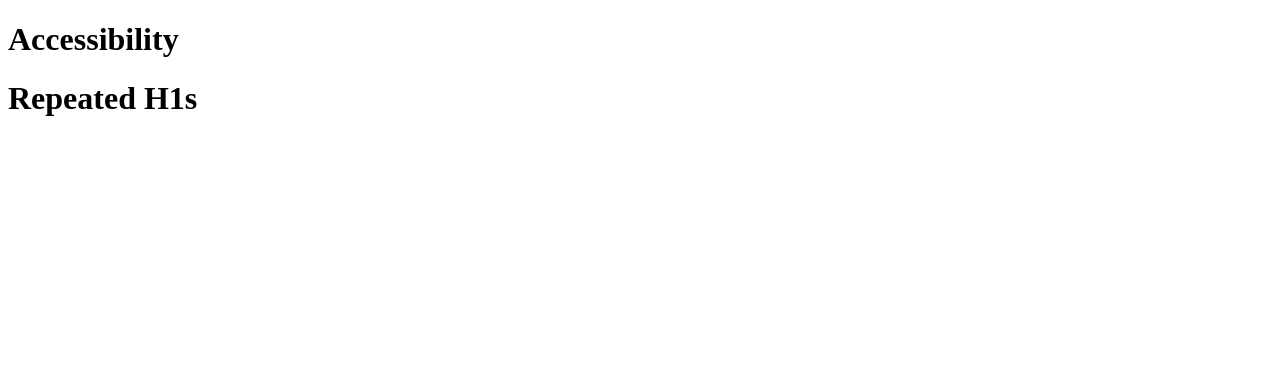
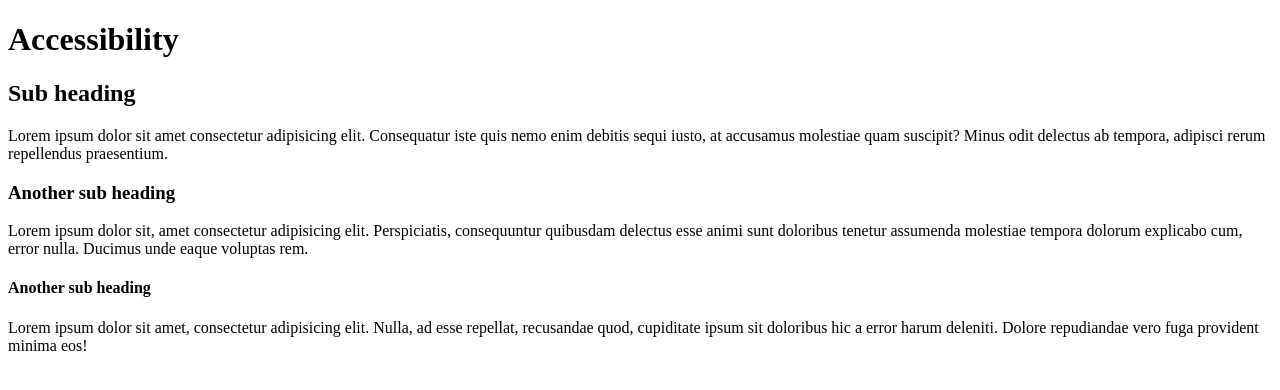
Before and after one commit to arpangodiyal/arpangodiyal.github.io, a plain HTML site: page index.html in a window 1280 px wide. Drawn offline with Linux system fonts and the light colour scheme.

Commit message:
Update index.html

```diff
--- a/index.html
+++ b/index.html
@@ -1,13 +1,32 @@
 <!DOCTYPE html>
 <html lang="en">
-<head>
-    <meta charset="UTF-8">
-    <meta http-equiv="X-UA-Compatible" content="IE=edge">
-    <meta name="viewport" content="width=device-width, initial-scale=1.0">
+  <head>
+    <meta charset="UTF-8" />
+    <meta http-equiv="X-UA-Compatible" content="IE=edge" />
+    <meta name="viewport" content="width=device-width, initial-scale=1.0" />
+    <link rel="stylesheet" href="./style.css">
     <title>Learning Accessibility</title>
-</head>
-<body>
+  </head>
+  <body>
     <h1>Accessibility</h1>
-    <h1>Repeated H1s</h1>
-</body>
+    <h2>Sub heading</h2>
+    <p>
+      Lorem ipsum dolor sit amet consectetur adipisicing elit. Consequatur iste
+      quis nemo enim debitis sequi iusto, at accusamus molestiae quam suscipit?
+      Minus odit delectus ab tempora, adipisci rerum repellendus praesentium.
+    </p>
+    <h3>Another sub heading</h3>
+    <p>
+      Lorem ipsum dolor sit, amet consectetur adipisicing elit. Perspiciatis,
+      consequuntur quibusdam delectus esse animi sunt doloribus tenetur
+      assumenda molestiae tempora dolorum explicabo cum, error nulla. Ducimus
+      unde eaque voluptas rem.
+    </p>
+    <h4>Another sub heading</h4>
+    <p>
+      Lorem ipsum dolor sit amet, consectetur adipisicing elit. Nulla, ad esse
+      repellat, recusandae quod, cupiditate ipsum sit doloribus hic a error
+      harum deleniti. Dolore repudiandae vero fuga provident minima eos!
+    </p>
+  </body>
 </html>
```
